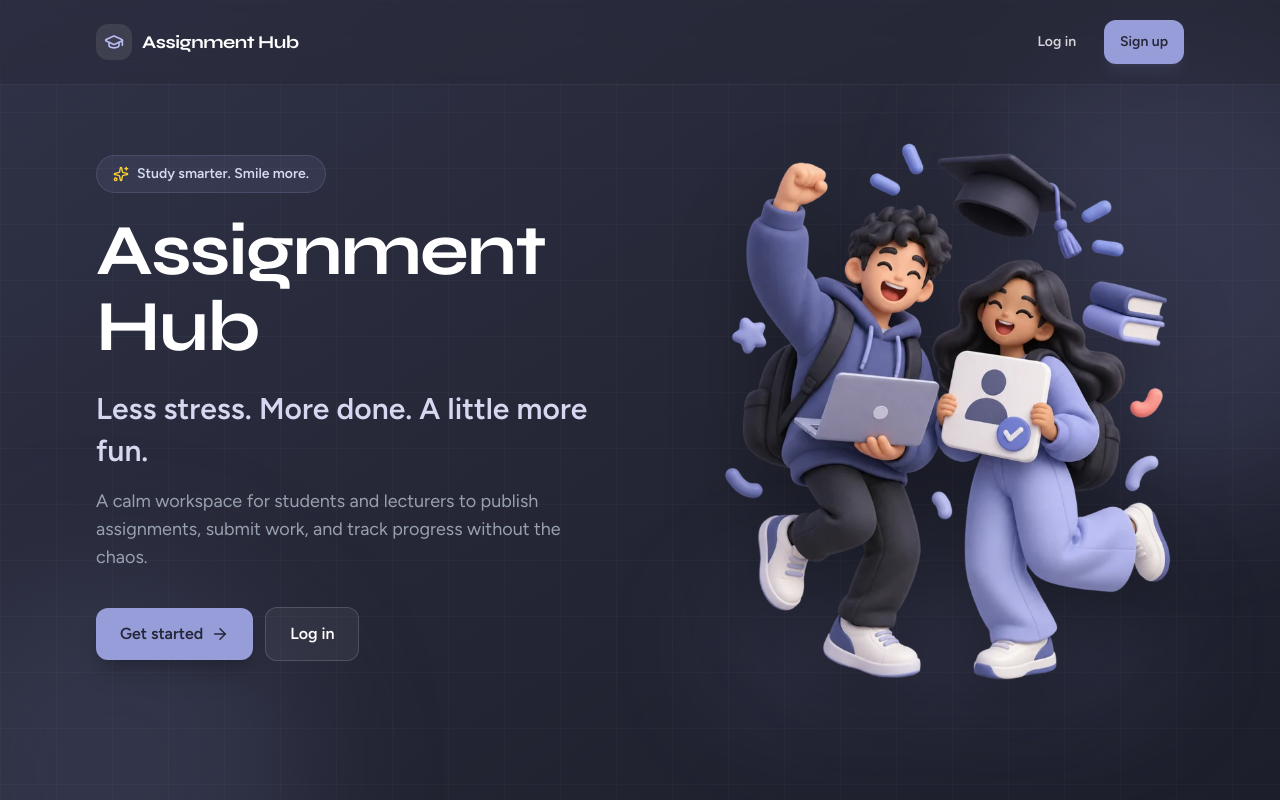
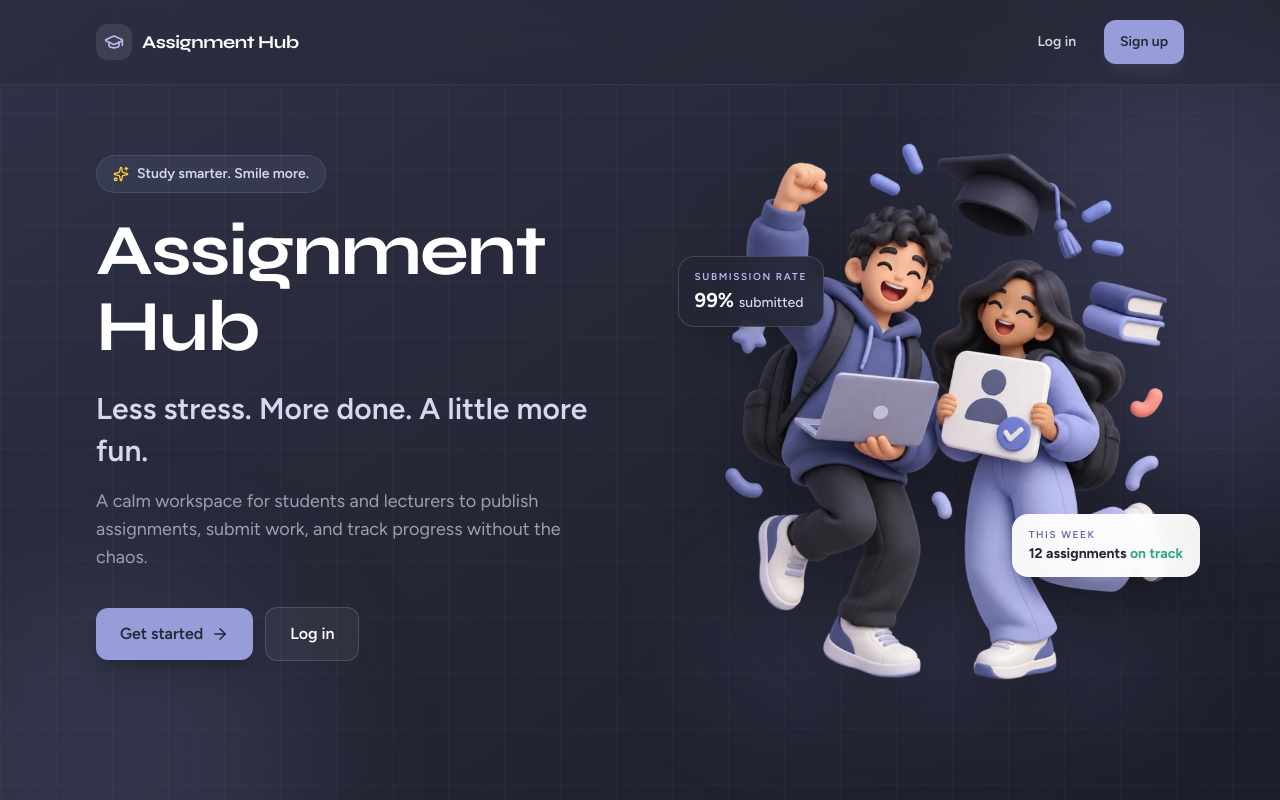
Before and after one commit to ahmei1/Assignment-hub, a React (Vite) app in the folder frontend/assignmentHub/: page / in a window 1280 px wide. Shown: the top 800 px of the page. Built offline with nearby package versions, Linux system fonts and the light colour scheme; no server answers.

Commit message:
Add assignment status details to landing hero

```diff
--- a/frontend/assignmentHub/src/pages/Landing.jsx
+++ b/frontend/assignmentHub/src/pages/Landing.jsx
@@ -127,6 +127,26 @@ const Landing = () => {
               transition={{ duration: 6, repeat: Infinity, ease: "easeInOut" }}
               className="relative z-10 h-auto w-full drop-shadow-[0_28px_35px_rgba(0,0,0,0.28)]"
             />
+
+            <motion.div
+              initial={{ opacity: 0, x: -14, scale: 0.92 }}
+              animate={{ opacity: 1, x: 0, scale: 1 }}
+              transition={{ delay: 0.5, type: "spring", stiffness: 170 }}
+              className="absolute left-0 top-[24%] z-20 rounded-2xl border border-white/15 bg-[#252736]/90 px-4 py-3 text-white shadow-xl backdrop-blur-md sm:-left-5"
+            >
+              <p className="text-[10px] font-semibold uppercase tracking-[0.16em] text-[#B7BDF2]">Submission rate</p>
+              <p className="mt-0.5 text-xl font-bold">99% <span className="text-sm font-medium text-[#D5D8F0]">submitted</span></p>
+            </motion.div>
+
+            <motion.div
+              initial={{ opacity: 0, x: 14, scale: 0.92 }}
+              animate={{ opacity: 1, x: 0, scale: 1 }}
+              transition={{ delay: 0.66, type: "spring", stiffness: 170 }}
+              className="absolute bottom-[21%] right-0 z-20 rounded-2xl border border-white/20 bg-white/95 px-4 py-3 text-[#252736] shadow-xl backdrop-blur-md sm:-right-4"
+            >
+              <p className="text-[10px] font-semibold uppercase tracking-[0.16em] text-[#646B9E]">This week</p>
+              <p className="mt-0.5 text-sm font-bold">12 assignments <span className="text-[#35a986]">on track</span></p>
+            </motion.div>
 
           </motion.div>
         </div>
```
